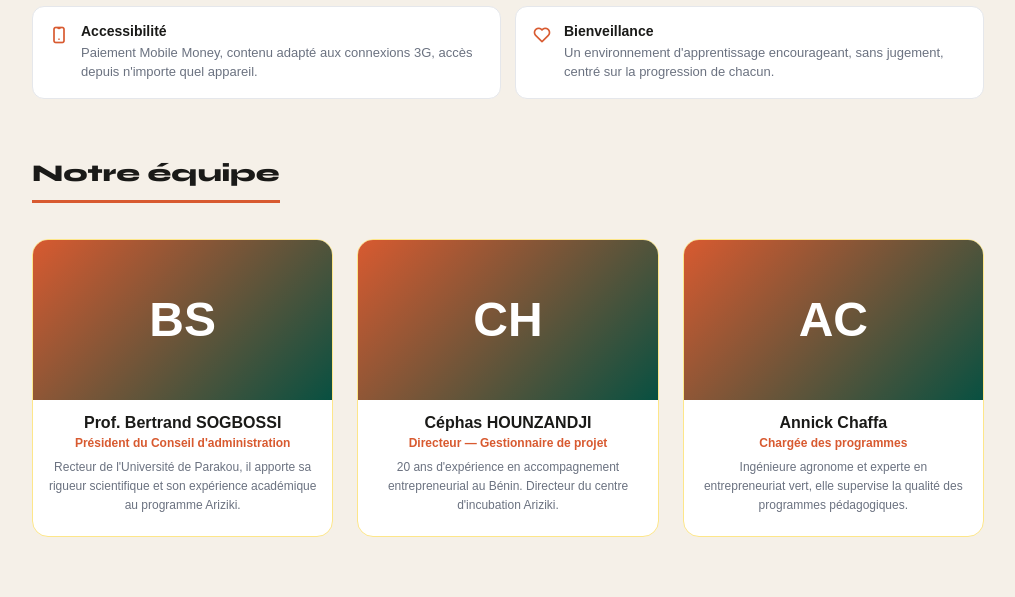
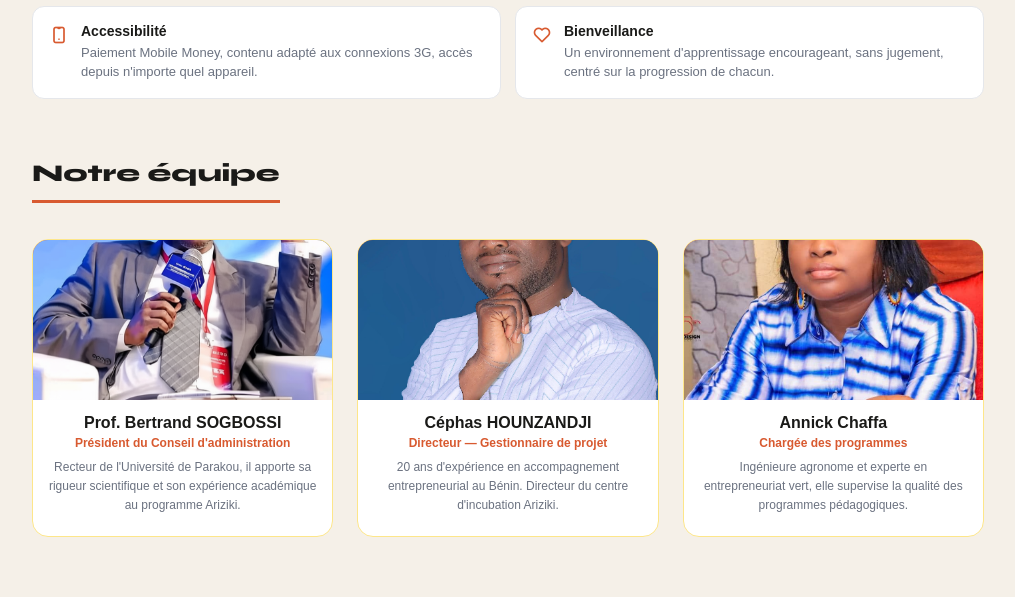
Before and after one commit to aichatoubiosanna46-commits/entrepreneurship-lab, a PHP site: page /entrepreneurship-lab/about.php in a window 1280 px wide. Shown: the part 1025-1622 px from the top of the page, without its empty margins (132-1147 px from the left). Run offline with PHP 8.4, Linux system fonts and the light colour scheme; data comes from the database, SQL or seed files in the repository; some libraries are stand-ins or nearby versions.

Commit message:
Ajoute les vraies photos de l'équipe sur about.php + vérifie les badges automatiques à la fin d'un cours
- about.php : remplace les avatars-initiales (BS/CH/AC) par les photos réelles déjà présentes
  dans assets/images/equipes/ (1.png, 2.png, 3.png), comme sur la page d'accueil.
- sequence.php : appelle checkAndAwardBadges() dès qu'un cours est complété, pas seulement
  après un quiz, pour que les badges "complétion de cours" et "total XP" soient attribués
  immédiatement.

Co-Authored-By: Claude Sonnet 4.6 <noreply@anthropic.com>
Claude-Session: https://claude.ai/code/session_01XA19C2RJtgUwt6HZBWwcof

```diff
--- a/about.php
+++ b/about.php
@@ -30,6 +30,7 @@ body{background:#F5F0E8;font-family:'Plus Jakarta Sans',sans-serif}
 .team-grid{display:grid;grid-template-columns:repeat(3,1fr);gap:24px;margin-top:28px}
 .team-card{background:#fff;border:1px solid #fde68a;border-radius:16px;overflow:hidden;text-align:center;padding-bottom:20px}
 .team-avatar{height:160px;background:linear-gradient(135deg,#D85A30,#085041);display:flex;align-items:center;justify-content:center;font-size:48px;font-weight:800;color:#fff}
+.team-avatar img{width:100%;height:100%;object-fit:cover;display:block}
 .team-name{font-size:16px;font-weight:700;color:#1A1A18;margin:14px 14px 4px}
 .team-role{font-size:12px;color:#D85A30;font-weight:600;margin-bottom:8px}
 .team-bio{font-size:12px;color:#6b7280;line-height:1.6;padding:0 14px}
@@ -91,19 +92,19 @@ body{background:#F5F0E8;font-family:'Plus Jakarta Sans',sans-serif}
     <h2>Notre équipe</h2>
     <div class="team-grid">
       <div class="team-card">
-        <div class="team-avatar">BS</div>
+        <div class="team-avatar"><img src="<?= SITE_URL ?>/assets/images/equipes/1.png" alt="Prof. Bertrand SOGBOSSI"></div>
         <div class="team-name">Prof. Bertrand SOGBOSSI</div>
         <div class="team-role">Président du Conseil d'administration</div>
         <div class="team-bio">Recteur de l'Université de Parakou, il apporte sa rigueur scientifique et son expérience académique au programme Ariziki.</div>
       </div>
       <div class="team-card">
-        <div class="team-avatar">CH</div>
+        <div class="team-avatar"><img src="<?= SITE_URL ?>/assets/images/equipes/2.png" alt="Céphas HOUNZANDJI"></div>
         <div class="team-name">Céphas HOUNZANDJI</div>
         <div class="team-role">Directeur — Gestionnaire de projet</div>
         <div class="team-bio">20 ans d'expérience en accompagnement entrepreneurial au Bénin. Directeur du centre d'incubation Ariziki.</div>
       </div>
       <div class="team-card">
-        <div class="team-avatar">AC</div>
+        <div class="team-avatar"><img src="<?= SITE_URL ?>/assets/images/equipes/3.png" alt="Annick Chaffa"></div>
         <div class="team-name">Annick Chaffa</div>
         <div class="team-role">Chargée des programmes</div>
         <div class="team-bio">Ingénieure agronome et experte en entrepreneuriat vert, elle supervise la qualité des programmes pédagogiques.</div>
--- a/sequence.php
+++ b/sequence.php
@@ -191,6 +191,9 @@ if ($_SERVER['REQUEST_METHOD'] === 'POST' && ($_POST['action'] ?? '') === 'marqu
     if ($coursComplete && ($seq['has_certificat'] ?? false)) {
         genererCertificat($userId, $seq['course_id']);
     }
+
+    // Vérifier les badges automatiques (complétion cours / module / XP)
+    checkAndAwardBadges($userId);
 
     // Redirection après complétion configurable
     $redirectCompletion = $seq['redirect_completion'] ?? null;
```
